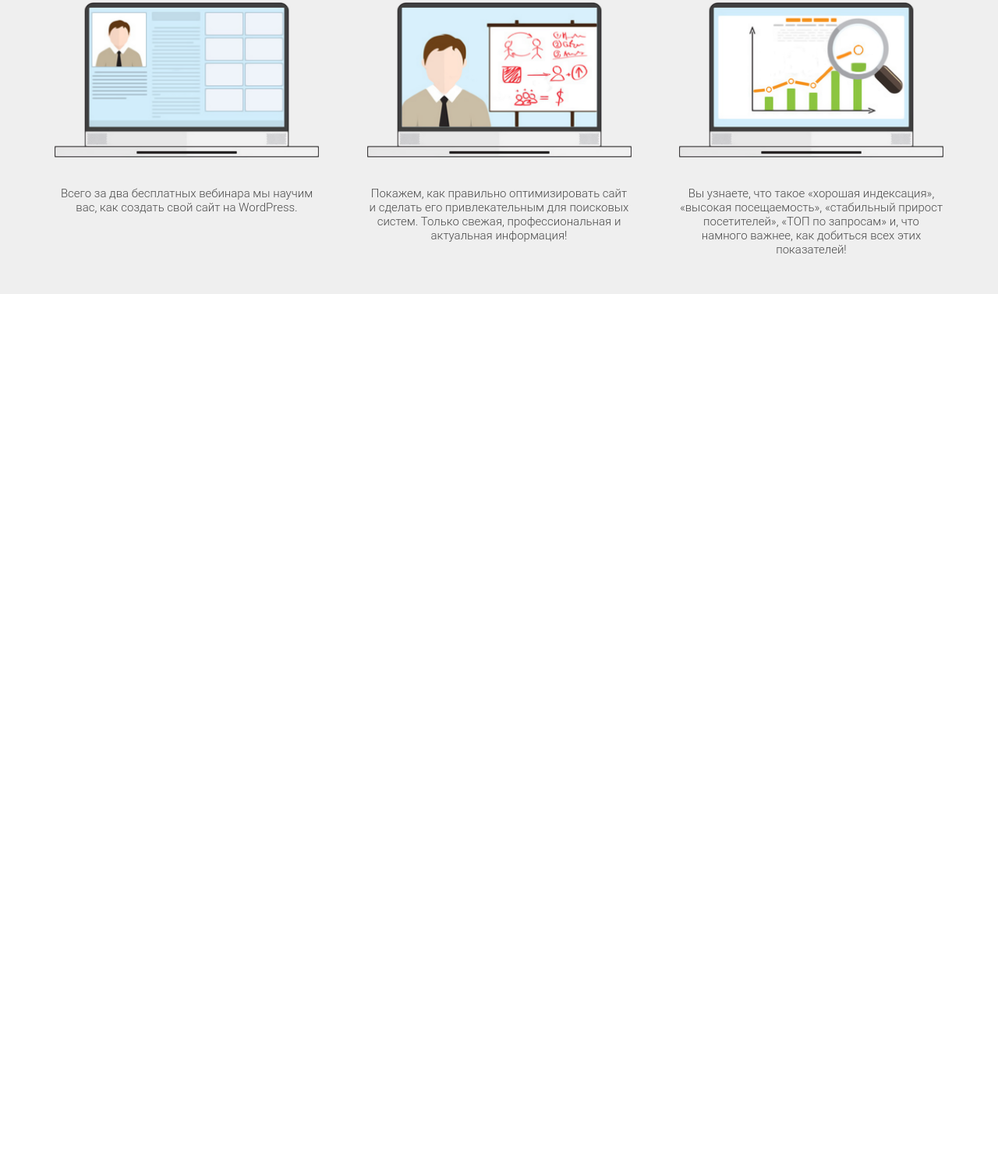
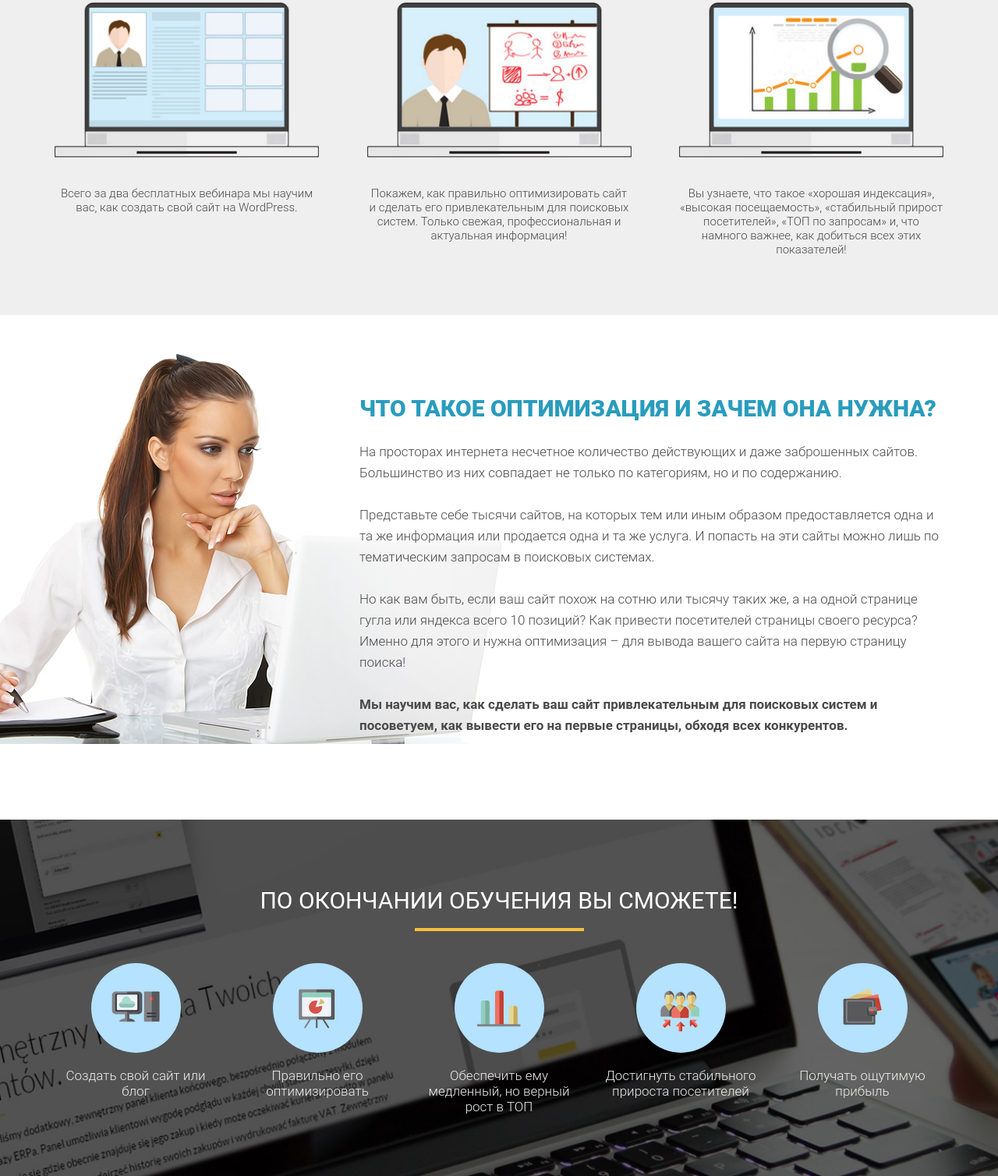
Before and after one commit to ArtyomUschenko/site20222, a plain HTML site: page src/index.html in a window 1280 px wide. Shown: the part 1027-2535 px from the top of the page at 78% size. Before the commit the page ends 1404 px from the top, so only its background shows below. Drawn offline with Linux system fonts and the light colour scheme.

Commit message:
Lesson 19 Flexbox v2

```diff
--- a/src/css/style.css
+++ b/src/css/style.css
@@ -7,6 +7,7 @@
 .container {
 	width: 1140px;
 	margin: 0  auto;
+	position: relative;
 
 }
 
@@ -122,12 +123,12 @@ h2.title {
 }
 
 .waiting {
-	height: 604px;
+	min-height: 604px;
 	background: #efefef;
 	padding: 85px 0 75px 0;
 }
 
-.waiting .waiting_header {
+.waiting .waiting_header, .finish .finish_header{
 	color: rgb(37, 37, 37);
 	font-family: "Roboto";
 	font-size: 30px;
@@ -135,8 +136,11 @@ h2.title {
 	text-align: center;
 	text-transform: uppercase;
 }
+.finish .finish_header {
+	color: white;
+}
 
-.waiting .waiting_divider {
+.waiting .waiting_divider, .finish .finish_divider {
 	width: 217px;
 	height: 4px;
 	background: #f9bf3b;
@@ -153,6 +157,7 @@ h2.title {
 		text-align: center;
 		margin-top: 17px;
 }
+
 
 .waiting .waiting_wrapper {
 	margin-top: 45px;
@@ -199,3 +204,86 @@ h2.title {
 /*	width: 150px;*/
 /*	border: 2px  solid black;*/
 /*}*/
+
+.optimization {
+	min-height: 550px;
+	padding: 102px 0 107px 0;
+}
+.optimization .optimization_header{
+	margin-left: 391px;
+	font-family: "Roboto Black";
+	font-weight: normal;
+	font-size: 30px;
+	color: #299cbd;
+
+}
+.optimization .optimization_text {
+	font-family: "Roboto Light";
+	margin-top: 25px;
+	margin-left: 391px;
+	font-weight: normal;
+	font-size: 17px;
+	line-height: 27px;
+	color: #4a4a4a;
+
+}
+.optimization .optimization_text span {
+	font-family: Roboto;
+	font-weight: bold;
+
+}
+
+.optimization .optimization_img {
+	position: absolute;
+	top: -54px;
+	left: -240px;
+	z-index: -1;
+}
+
+.finish {
+	min-height: 447px;
+	padding: 86px 0 79px 0;
+	background: url("../img/bg/background_main.png") center center/cover no-repeat;
+}
+
+
+.finish .skills {
+	margin-top: 41px;
+	display: flex;
+	justify-content: space-between;
+}
+
+.finish .skills .skills_round {
+	background-color: rgb(180, 226, 255);
+	border-radius: 100%;
+	height: 115px;
+	width: 115px;
+	display: flex;
+	justify-content: center;
+	align-items: center;
+	margin: 0 auto;
+
+}
+.finish .skills img {
+	display: block;
+	margin: 28px;
+
+}
+
+.finish .skills .skills_text {
+	margin-top: 19px;
+	font-family: "Roboto Light";
+	font-weight: normal;
+	font-size: 17px;
+	line-height: 20px;
+	color: #efefef;
+	width:  208px;
+	display: block;
+	text-align: center;
+}
+
+/*.skills_block {*/
+/*	!*display: flex;*!*/
+/*	!*align-items: center;*!*/
+/*	!*flex-direction: column;*!*/
+/*}*/
--- a/src/index.html
+++ b/src/index.html
@@ -65,7 +65,55 @@
 <!--		<div style="order: 4" class="my-flex-block">item4</div>-->
 <!--		<div style="order: 5" class="my-flex-block">item5</div>-->
 <!--	</div>-->
+	<section class="optimization">
+		<div class="container">
+			<h2 class="optimization_header">ЧТО ТАКОЕ ОПТИМИЗАЦИЯ И ЗАЧЕМ ОНА НУЖНА?</h2>
+			<div class="optimization_text">На просторах интернета несчетное количество действующих и даже заброшенных сайтов. Большинство из них совпадает не только по категориям, но и по содержанию.
+				<br><br>
+				Представьте себе тысячи сайтов, на которых тем или иным образом предоставляется одна и та же информация или продается одна и та же услуга. И попасть на эти сайты можно лишь по тематическим запросам в поисковых системах.
+				<br><br>
+				Но как вам быть, если ваш сайт похож на сотню или тысячу таких же, а на одной странице гугла или яндекса всего 10 позиций? Как привести посетителей страницы своего ресурса? Именно для этого и нужна оптимизация – для вывода вашего сайта на первую страницу поиска!
+				<br><br>
+				<span>Мы научим вас, как сделать ваш сайт привлекательным для поисковых систем и посоветуем, как вывести его на первые страницы, обходя всех конкурентов.</span>
+			</div>
+			<img src="img/bg/background_lady.png" alt="lady" class="optimization_img">
+		</div>
+	</section>
+	<section class="finish">
+		<div class="container">
+			<h2 class="finish_header">ПО ОКОНЧАНИИ ОБУЧЕНИЯ ВЫ СМОЖЕТЕ!</h2>
+			<div class="finish_divider"></div>
 
+<!--		ДР-->
+		<div class="skills">
+			<div class="skills_block">
+				<div class="skills_round"><img src="icons/finish/icon_pc.png"></div>
+				<div class="skills_text">Создать свой сайт или блог</div>
+			</div>
+			<div class="skills_block">
+				<div class="skills_round"><img src="icons/finish/icon_tv.png"></div>
+				<div class="skills_text">Правильно его оптимизировать</div>
+
+			</div>
+			<div class="skills_block">
+				<div class="skills_round"><img src="icons/finish/icon_patterns.png"></div>
+				<div class="skills_text">Обеспечить ему медленный, но верный рост в ТОП</div>
+			</div>
+			<div class="skills_block">
+				<div class="skills_round"><img src="icons/finish/icon_people.png"></div>
+				<div class="skills_text">Достигнуть стабильного прироста посетителей</div>
+			</div>
+			<div class="skills_block">
+				<div class="skills_round"><img src="icons/finish/icon_money.png"></div>
+				<div class="skills_text">Получать ощутимую прибыль</div>
+			</div>
+		</div>
+		</div>
+
+
+
+
+	</section>
 
 </body>
 </html>
```
